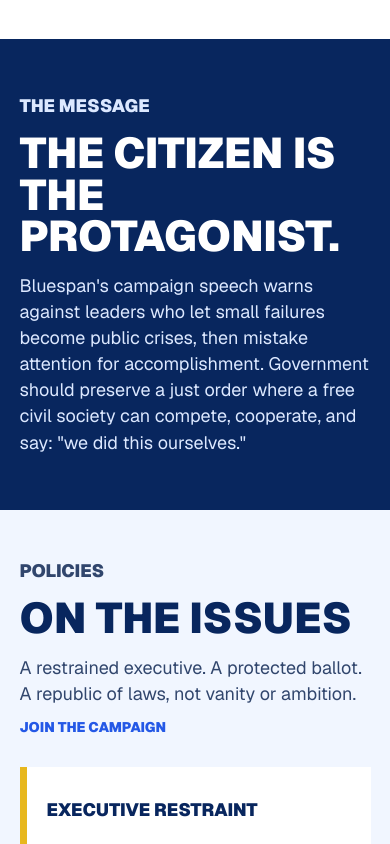
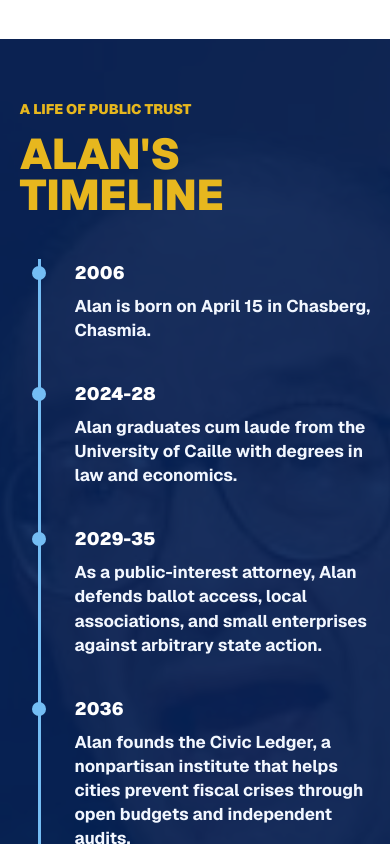
Before and after one commit to manualAlan/bluespan-arkas-2060, a Next.js app: page / in a window 390 px wide. Shown: the part 1680-2524 px from the top of the page. Built offline with nearby package versions, Linux system fonts and the light colour scheme.

Commit message:
Add Alan Bluespan campaign timeline

```diff
--- a/app/globals.css
+++ b/app/globals.css
@@ -196,6 +196,97 @@
   object-fit: cover;
 }
 
+.timeline-section {
+  position: relative;
+  isolation: isolate;
+  overflow: hidden;
+  padding: clamp(60px, 8vw, 112px) clamp(18px, 5vw, 72px);
+  background: var(--navy);
+  color: white;
+}
+
+.timeline-section::before,
+.timeline-section::after {
+  position: absolute;
+  inset: 0;
+  content: "";
+}
+
+.timeline-section::before {
+  z-index: -2;
+  background: url("/campaign/portrait-podium.jpeg") center 32% / cover no-repeat;
+  transform: scale(1.04);
+}
+
+.timeline-section::after {
+  z-index: -1;
+  background: rgba(5, 35, 88, 0.92);
+}
+
+.timeline-inner {
+  max-width: 1440px;
+  margin: 0 auto;
+}
+
+.timeline-inner > .eyebrow {
+  text-align: center;
+}
+
+.timeline-inner h2 {
+  margin-bottom: clamp(54px, 7vw, 92px);
+  color: var(--gold);
+  font-size: clamp(42px, 6vw, 78px);
+  font-weight: 900;
+  line-height: 0.96;
+  text-align: center;
+  text-transform: uppercase;
+}
+
+.timeline {
+  display: grid;
+  grid-template-columns: repeat(7, minmax(0, 1fr));
+  margin: 0;
+  padding: 0;
+  list-style: none;
+}
+
+.timeline li {
+  position: relative;
+  min-width: 0;
+  border-top: 3px solid #74bdf4;
+  padding: 40px clamp(10px, 1.2vw, 20px) 0;
+  text-align: center;
+}
+
+.timeline time {
+  position: absolute;
+  bottom: calc(100% + 18px);
+  left: 0;
+  width: 100%;
+  color: white;
+  font-size: clamp(18px, 1.8vw, 27px);
+  font-weight: 900;
+}
+
+.timeline-marker {
+  position: absolute;
+  top: -7px;
+  left: 50%;
+  width: 14px;
+  height: 14px;
+  border-radius: 50%;
+  background: #74bdf4;
+  transform: translateX(-50%);
+}
+
+.timeline li p {
+  margin: 0 auto;
+  color: #f2f7ff;
+  font-size: clamp(14px, 1.25vw, 19px);
+  font-weight: 650;
+  line-height: 1.42;
+}
+
 .message-section {
   padding: clamp(54px, 7vw, 94px) clamp(18px, 5vw, 72px);
   background: var(--navy);
@@ -380,6 +471,49 @@
     grid-template-columns: 1fr;
   }
 
+  .timeline-inner > .eyebrow,
+  .timeline-inner h2 {
+    text-align: left;
+  }
+
+  .timeline-inner h2 {
+    margin-bottom: 42px;
+  }
+
+  .timeline {
+    grid-template-columns: 1fr;
+    padding-left: 18px;
+  }
+
+  .timeline li {
+    border-top: 0;
+    border-left: 3px solid #74bdf4;
+    padding: 0 0 38px 34px;
+    text-align: left;
+  }
+
+  .timeline li:last-child {
+    padding-bottom: 0;
+  }
+
+  .timeline time {
+    position: static;
+    display: block;
+    width: auto;
+    margin-bottom: 8px;
+  }
+
+  .timeline-marker {
+    top: 7px;
+    left: -2px;
+  }
+
+  .timeline li p {
+    max-width: 620px;
+    margin: 0;
+    font-size: 17px;
+  }
+
   .hero {
     min-height: 0;
   }
@@ -417,6 +551,7 @@
 
   .intro-section h2,
   .section-copy h2,
+  .timeline-inner h2,
   .message-inner h2,
   .join-section h2 {
     font-size: clamp(34px, 11vw, 52px);
--- a/app/page.tsx
+++ b/app/page.tsx
@@ -20,6 +20,37 @@
   "Law over spectacle",
   "Crisis prevention",
   "Peaceful transfer of power",
+];
+
+const timeline = [
+  {
+    year: "2006",
+    text: "Alan is born on April 15 in Chasberg, Chasmia.",
+  },
+  {
+    year: "2024-28",
+    text: "Alan graduates cum laude from the University of Caille with degrees in law and economics.",
+  },
+  {
+    year: "2029-35",
+    text: "As a public-interest attorney, Alan defends ballot access, local associations, and small enterprises against arbitrary state action.",
+  },
+  {
+    year: "2036",
+    text: "Alan founds the Civic Ledger, a nonpartisan institute that helps cities prevent fiscal crises through open budgets and independent audits.",
+  },
+  {
+    year: "2042",
+    text: "Appointed to Caprica's Electoral Integrity Commission, Alan leads a nationwide system of paper verification and transparent recounts.",
+  },
+  {
+    year: "2048-54",
+    text: "As Minister for Civil Administration, Alan establishes civilian oversight of emergency powers and automatic sunset reviews.",
+  },
+  {
+    year: "2060",
+    text: "Alan declares his candidacy for president with Draqi, promising a government of laws that returns power to its citizens.",
+  },
 ];
 
 export default function Home() {
@@ -69,13 +100,33 @@
             mate. Their campaign begins with one conviction: public office is a
             duty entrusted by citizens, not a throne.
           </p>
-          <a href="#message">Learn more</a>
+          <a href="#timeline">View Alan's timeline</a>
         </div>
         <img
           className="feature-photo"
           src="/campaign/portrait-archive.jpeg"
           alt="Alan Bluespan III reviewing papers during an early public forum"
         />
+      </section>
+
+      <section
+        className="timeline-section"
+        id="timeline"
+        aria-labelledby="timeline-title"
+      >
+        <div className="timeline-inner">
+          <p className="eyebrow">A Life of Public Trust</p>
+          <h2 id="timeline-title">Alan's Timeline</h2>
+          <ol className="timeline">
+            {timeline.map((item) => (
+              <li key={item.year}>
+                <time>{item.year}</time>
+                <span className="timeline-marker" aria-hidden="true" />
+                <p>{item.text}</p>
+              </li>
+            ))}
+          </ol>
+        </div>
       </section>
 
       <section className="message-section" id="message">
```
